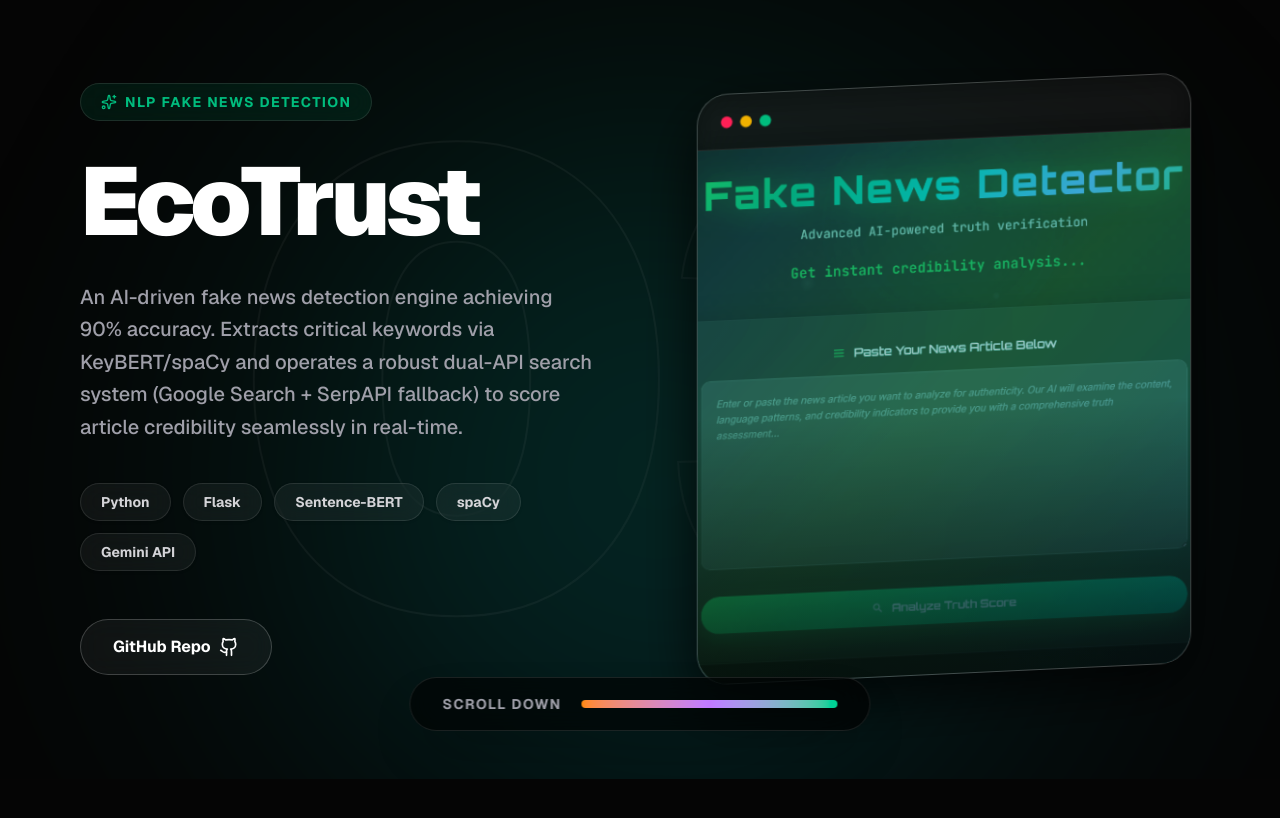
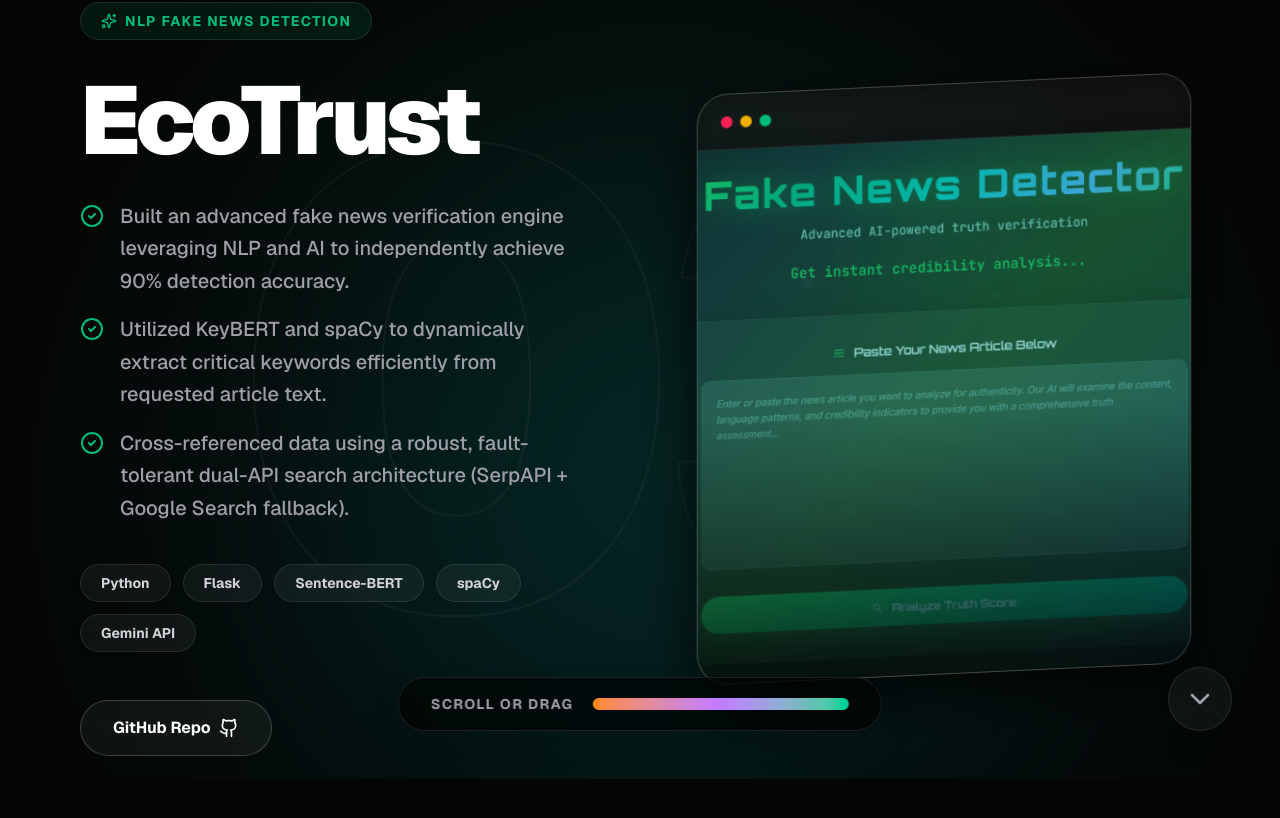
Before and after one commit to ShreshthTarwey/PortfolioWebApp, a Next.js app: page / in a window 1280 px wide. Shown: the part 2629-3447 px from the top of the page. Built offline with nearby package versions, Linux system fonts and the light colour scheme.

Commit message:
Feat:Added Project Secion Scrolling bar

```diff
--- a/src/components/projects/Projects.tsx
+++ b/src/components/projects/Projects.tsx
@@ -1,7 +1,7 @@
 "use client";
 import { motion, useScroll, useTransform } from "framer-motion";
 import { useRef } from "react";
-import { ExternalLink, Github, Sparkles } from "lucide-react";
+import { ExternalLink, Github, Sparkles, ChevronDown, CheckCircle2 } from "lucide-react";
 import Link from "next/link";
 
 const PROJECTS = [
@@ -10,7 +10,11 @@ const PROJECTS = [
     image: "/teerbrand.png",
     title: "Teer Brand",
     type: "Premium E-Commerce Platform",
-    desc: "A highly scalable MERN stack e-commerce application designed for a local spices company. Features secure JWT authentication, Razorpay integration, a dynamic admin dashboard, and fluid Framer Motion animations to deliver a premium shopping experience.",
+    desc: [
+      "Engineered a scalable, full-stack MERN platform for an artisanal spices company.",
+      "Implemented secure JWT authentication, a hybrid shopping cart, and seamless Razorpay payment integration.",
+      "Developed a robust admin dashboard using Recharts for real-time sales analytics and complete inventory tracking."
+    ],
     tech: ["React.js", "Node.js", "MongoDB", "Razorpay", "Framer Motion"],
     demo: "https://teerbrand.vercel.app/",
     github: "https://github.com/ShreshthTarwey/teer-brand-ecommerce",
@@ -23,7 +27,11 @@ const PROJECTS = [
     image: "/sarathi.png",
     title: "SARATHI",
     type: "AI-Powered Assistive Education",
-    desc: "1st Rank Winner at Paranox 2.0 National Hackathon. Designed to bridge the gap in special needs education, this platform integrates real-time ML speech-to-text models and gamified React components tailored for children with Autism and Down Syndrome, boosting engagement by 50%.",
+    desc: [
+      "Developed an award-winning assistive education web platform for differently-abled children (1st Rank, Paranox 2.0).",
+      "Architected the Next.js frontend and engineered customized Python/FastAPI ML speech-to-text accessibility models.",
+      "Designed specialized gamified UI components, tangibly increasing engagement for children with Autism and Down Syndrome by 50%."
+    ],
     tech: ["Next.js", "Python / FastAPI", "Machine Learning", "Tailwind", "Socket.io"],
     demo: "https://sarathi-assist.vercel.app/",
     github: "https://github.com/ShreshthTarwey/SARATHI-S4-100",
@@ -36,7 +44,11 @@ const PROJECTS = [
     image: "/ecotrust.png",
     title: "EcoTrust",
     type: "NLP Fake News Detection",
-    desc: "An AI-driven fake news detection engine achieving 90% accuracy. Extracts critical keywords via KeyBERT/spaCy and operates a robust dual-API search system (Google Search + SerpAPI fallback) to score article credibility seamlessly in real-time.",
+    desc: [
+      "Built an advanced fake news verification engine leveraging NLP and AI to independently achieve 90% detection accuracy.",
+      "Utilized KeyBERT and spaCy to dynamically extract critical keywords efficiently from requested article text.",
+      "Cross-referenced data using a robust, fault-tolerant dual-API search architecture (SerpAPI + Google Search fallback)."
+    ],
     tech: ["Python", "Flask", "Sentence-BERT", "spaCy", "Gemini API"],
     demo: "", // Empty so it intelligently hides the button
     github: "https://github.com/ShreshthTarwey/EcoTrust",
@@ -52,9 +64,37 @@ export default function Projects() {
   // Creates a highly robust mapping from vertical scroll to horizontal scroll.
   const { scrollYProgress } = useScroll({
     target: targetRef,
+    offset: ["start start", "end end"]
   });
 
   const x = useTransform(scrollYProgress, [0, 1], ["0vw", "-200vw"]);
+  const progressPercentage = useTransform(scrollYProgress, v => v * 100);
+
+  const handleScrub = (e: React.ChangeEvent<HTMLInputElement>) => {
+    if (targetRef.current) {
+      const percentage = Number(e.target.value) / 100;
+      const rect = targetRef.current.getBoundingClientRect();
+      const absoluteTop = window.scrollY + rect.top;
+      const scrollDistance = targetRef.current.offsetHeight - window.innerHeight;
+
+      window.scrollTo({
+        top: absoluteTop + (percentage * scrollDistance),
+        behavior: "auto" // Immediate follow for native mouse scrubbing feel
+      });
+    }
+  };
+
+  const handleSkip = () => {
+    if (targetRef.current) {
+      const rect = targetRef.current.getBoundingClientRect();
+      const absoluteTop = window.scrollY + rect.top;
+      const end = absoluteTop + targetRef.current.offsetHeight;
+      window.scrollTo({
+        top: end,
+        behavior: "smooth" // Elegant glide out of the section
+      });
+    }
+  };
 
   return (
     <section ref={targetRef} id="projects" className="relative h-[300vh] bg-[#050505]">
@@ -98,9 +138,16 @@ export default function Projects() {
                       {project.title}
                     </h3>
 
-                    <p className="text-zinc-400 text-base md:text-xl font-medium leading-relaxed mb-10 max-w-2xl">
-                      {project.desc}
-                    </p>
+                    <ul className="flex flex-col gap-4 mb-10 max-w-2xl">
+                      {project.desc.map((point, i) => (
+                        <li key={i} className="flex items-start gap-4">
+                          <CheckCircle2 className={`w-5 h-5 md:w-6 md:h-6 flex-shrink-0 mt-1 ${project.textAccent}`} />
+                          <span className="text-zinc-400 text-base md:text-lg lg:text-xl font-medium leading-relaxed">
+                            {point}
+                          </span>
+                        </li>
+                      ))}
+                    </ul>
 
                     <div className="flex flex-wrap gap-3 mb-12 max-w-2xl">
                       {project.tech.map((t, i) => (
@@ -157,15 +204,34 @@ export default function Projects() {
         </motion.div>
 
         {/* Universal Progress Navigation Bar */}
-        <div className="absolute bottom-6 md:bottom-12 left-1/2 -translate-x-1/2 flex flex-col md:flex-row items-center gap-3 md:gap-5 z-50 bg-black/60 px-6 md:px-8 py-3 md:py-4 rounded-full backdrop-blur-xl border border-white/10 shadow-2xl">
-          <div className="text-zinc-400 font-bold text-xs md:text-sm tracking-widest uppercase">Scroll Down</div>
-          <div className="w-32 md:w-64 h-2 bg-white/10 rounded-full overflow-hidden">
+        <div className="absolute bottom-6 md:bottom-12 left-1/2 -translate-x-1/2 flex flex-col md:flex-row items-center gap-3 md:gap-5 z-50 bg-black/60 px-6 md:px-8 py-3 md:py-4 rounded-full backdrop-blur-xl border border-white/10 shadow-2xl transition-all hover:bg-black/80 hover:border-white/20 hover:scale-105">
+          <div className="text-zinc-400 font-bold text-xs md:text-sm tracking-widest uppercase">Scroll or Drag</div>
+          <div className="relative w-32 md:w-64 h-3 bg-white/10 rounded-full overflow-hidden flex items-center">
              <motion.div
-               className="h-full bg-gradient-to-r from-orange-400 via-purple-400 to-emerald-400"
+               className="absolute left-0 top-0 bottom-0 bg-gradient-to-r from-orange-400 via-purple-400 to-emerald-400 w-full"
                style={{ scaleX: scrollYProgress, transformOrigin: "left" }}
+             />
+             <motion.input
+               type="range"
+               min="0"
+               max="100"
+               step="0.01"
+               onChange={handleScrub}
+               value={progressPercentage as any}
+               className="absolute inset-0 w-full h-full opacity-0 cursor-ew-resize z-10"
+               aria-label="Scrub through projects"
              />
           </div>
         </div>
+
+        {/* Skip Section Floating Button */}
+        <button
+          onClick={handleSkip}
+          className="absolute bottom-8 md:bottom-12 right-6 md:right-12 z-50 w-12 h-12 md:w-16 md:h-16 rounded-full bg-white/5 border border-white/10 backdrop-blur-md flex items-center justify-center text-zinc-400 hover:text-white hover:bg-white/10 transition-all group shadow-xl hover:shadow-[0_0_30px_rgba(255,255,255,0.1)]"
+          aria-label="Skip to next section"
+        >
+          <ChevronDown className="w-6 h-6 md:w-8 md:h-8 group-hover:translate-y-1 transition-transform" />
+        </button>
 
       </div>
     </section>
```
